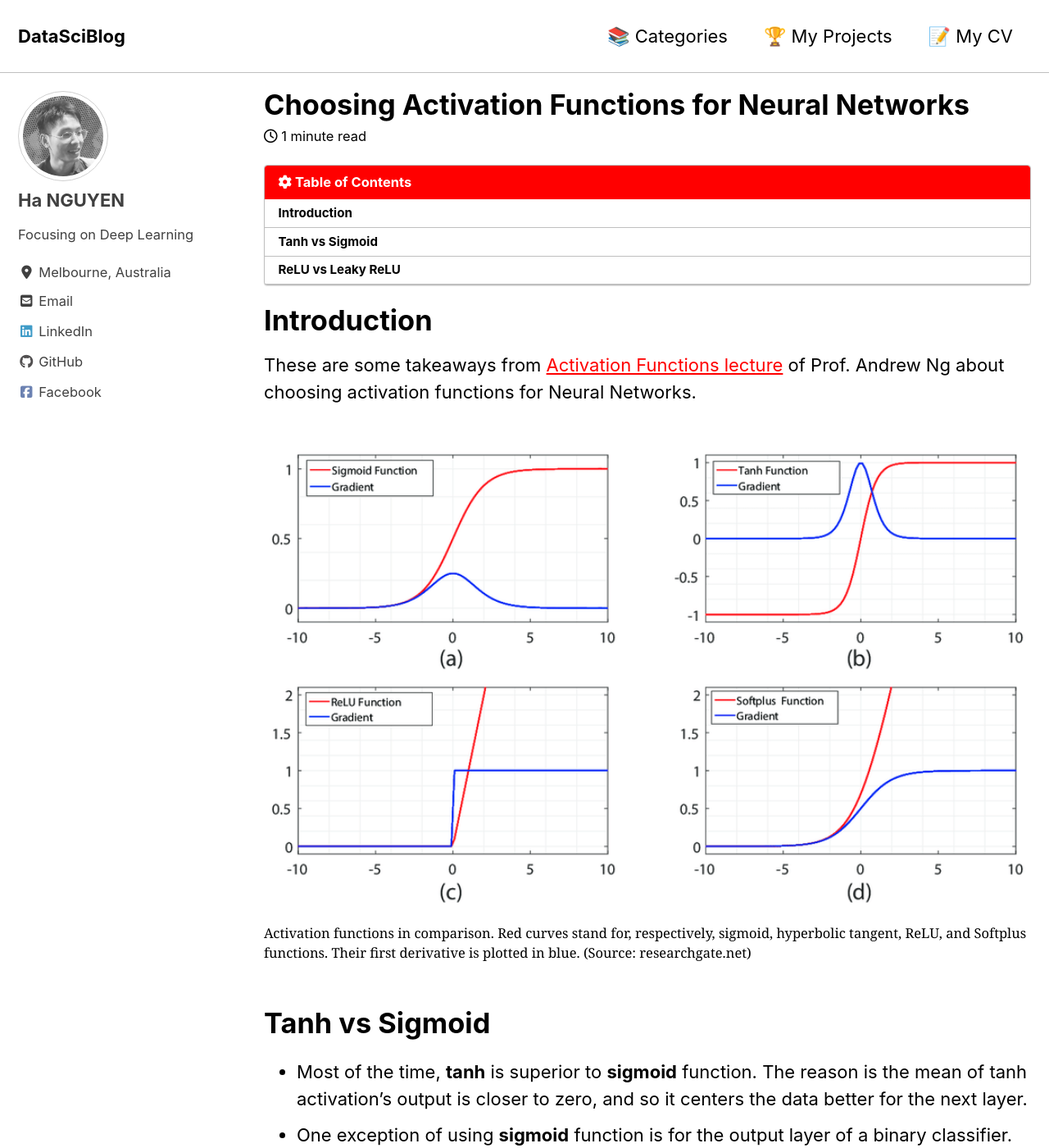
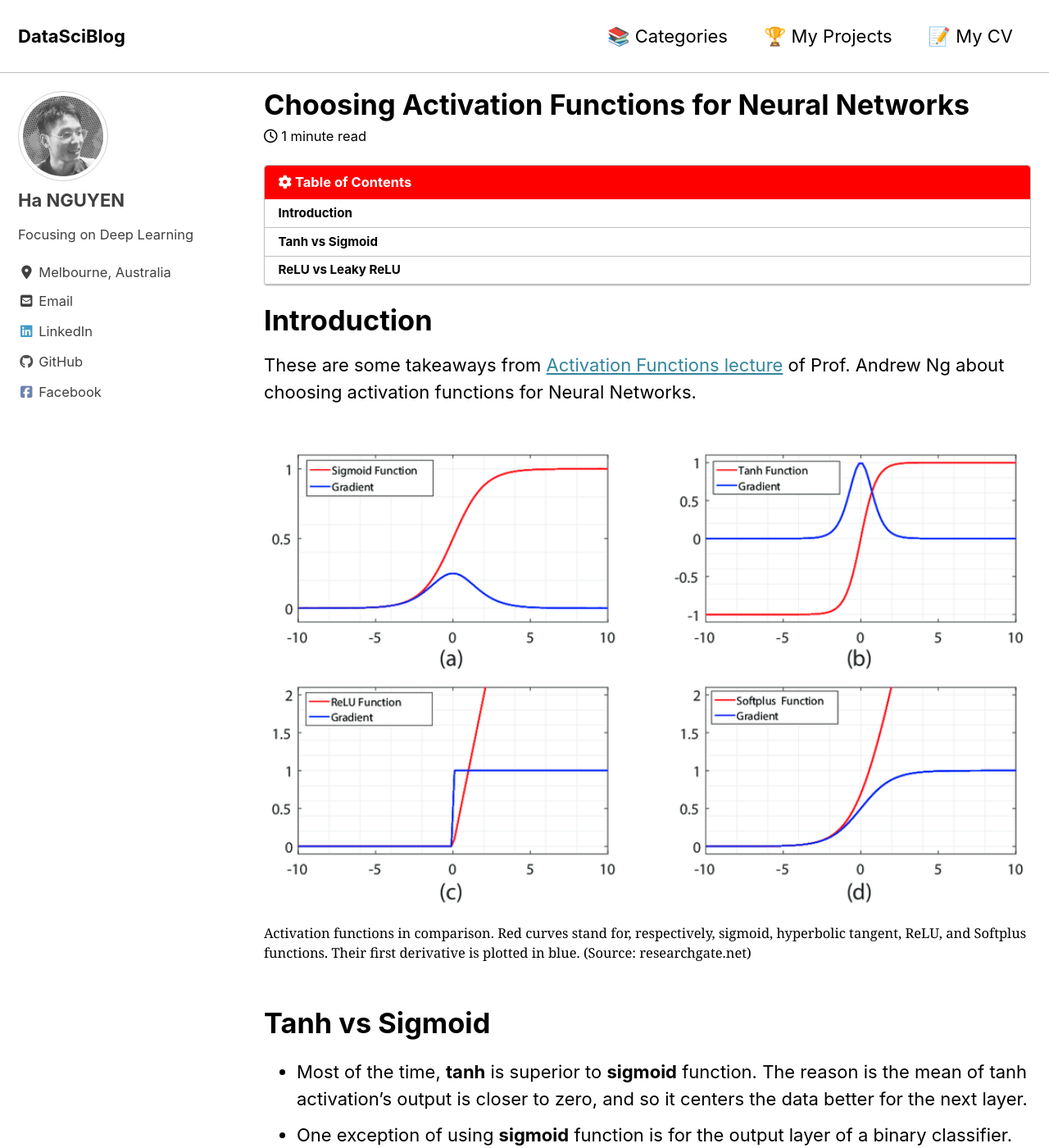
Before and after one commit to datasciblog/datasciblog.github.io, a Jekyll site: the page built from _posts/2019-12-06-DL-01-activation-functions.md, in a window 1280 px wide and 1400 px high. Shown: the whole window at 82% size. Built offline with Jekyll 4.4.1, drawn with Linux system fonts in a browser that asks for light colours; cached includes are drawn as plain includes; nearby versions of some CDN libraries.

Commit message:
Update main.scss

```diff
--- a/assets/css/main.scss
+++ b/assets/css/main.scss
@@ -3,7 +3,7 @@
 ---
 
 @charset "utf-8";
-$link-color: red;
+$link-color: #32859e;
 
 @import "minimal-mistakes/skins/{{ site.minimal_mistakes_skin | default: 'default' }}"; // skin
 @import "minimal-mistakes"; // main partials
```
